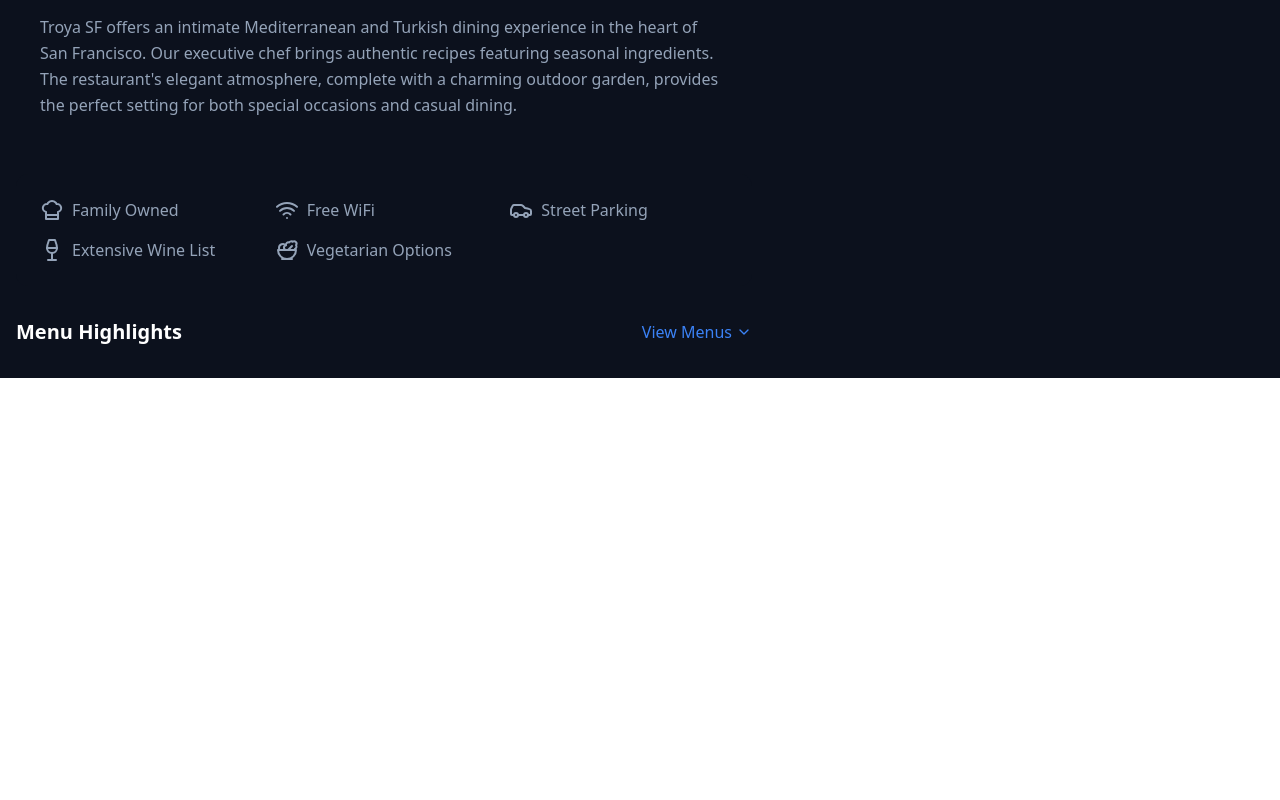
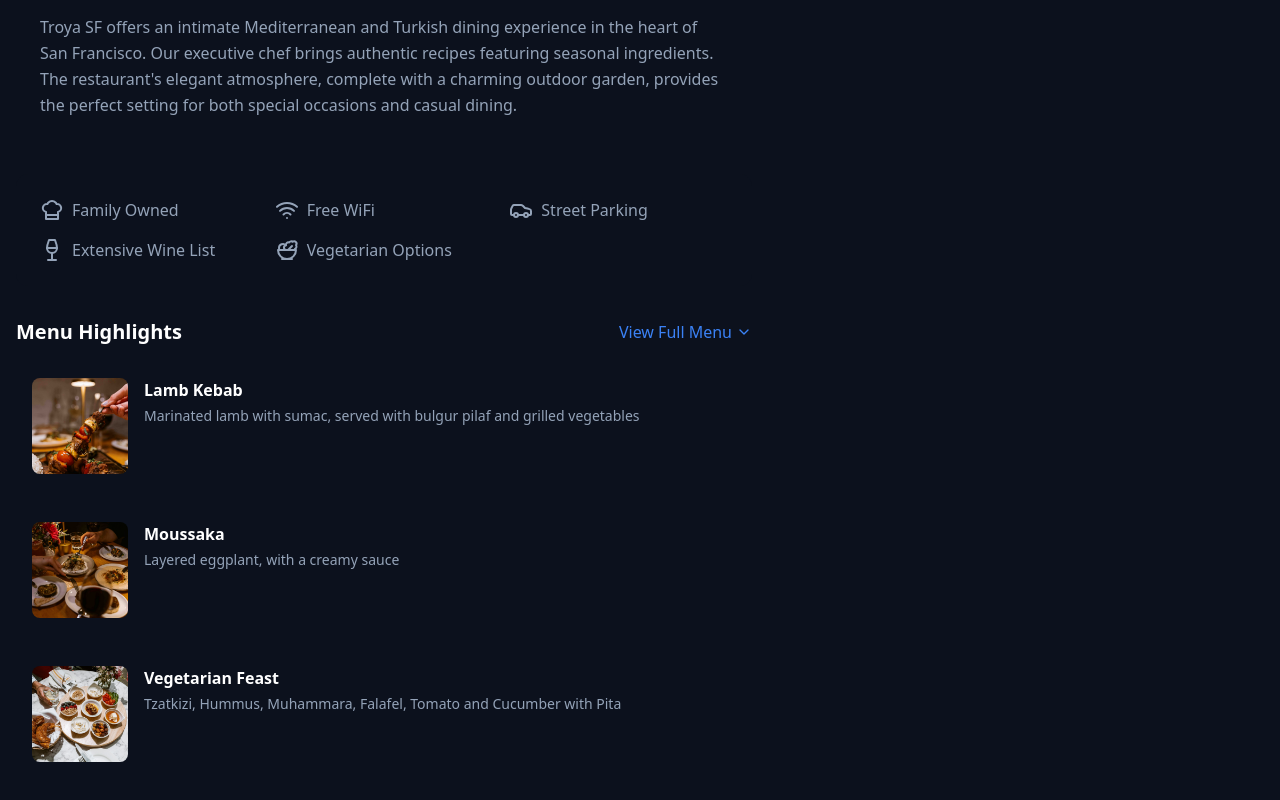
Before and after one commit to troyyasir/troyarp, a React (Vite) app: page / in a window 1280 px wide. Shown: the part 622-1422 px from the top of the page. Before the commit the page ends 1000 px from the top, so only its background shows below. Built offline with nearby package versions, Linux system fonts and the light colour scheme.

Commit message:
Enhanced Menu Dropdown

```diff
--- a/src/App.tsx
+++ b/src/App.tsx
@@ -3,8 +3,8 @@ import { MapPin, Star, Quote, Wine, Utensils, Wifi, Car, ChefHat, Salad, Phone,
 
 function App() {
   const [isReservationExpanded, setIsReservationExpanded] = useState(false);
+  const [isMenuDropdownOpen, setIsMenuDropdownOpen] = useState(false);
   const reservationRef = useRef<HTMLDivElement>(null);
-  const [isMenuDropdownOpen, setIsMenuDropdownOpen] = useState(false);
   const menuDropdownRef = useRef<HTMLDivElement>(null);
 
   useEffect(() => {
@@ -12,16 +12,19 @@ function App() {
       if (reservationRef.current && !reservationRef.current.contains(event.target as Node)) {
         setIsReservationExpanded(false);
       }
+      if (menuDropdownRef.current && !menuDropdownRef.current.contains(event.target as Node)) {
+        setIsMenuDropdownOpen(false);
+      }
     };
 
-    if (isReservationExpanded) {
+    if (isReservationExpanded || isMenuDropdownOpen) {
       document.addEventListener('mousedown', handleClickOutside);
     }
 
     return () => {
       document.removeEventListener('mousedown', handleClickOutside);
     };
-  }, [isReservationExpanded]);
+  }, [isReservationExpanded, isMenuDropdownOpen]);
 
   const menuHighlights = [
     {
@@ -170,7 +173,7 @@ function App() {
                     onClick={() => setIsMenuDropdownOpen(!isMenuDropdownOpen)}
                     className="text-accent hover:text-accent/80 flex items-center gap-1 transition-colors group"
                   >
-                    View Menus
+                    View Full Menu
                     <ChevronDown className={`w-4 transition-transform ${isMenuDropdownOpen ? 'rotate-180' : ''}`} />
                   </button>
 
@@ -180,50 +183,62 @@ function App() {
                         href="https://www.troyasf.com/lunch"
                         target="_blank"
                         rel="noopener noreferrer"
-                        className="block px-4 py-2 text-sm hover:bg-white/10 transition-colors flex items-center justify-between"
+                        className="block px-4 py-2 text-sm hover:bg-white/10 transition-colors"
                       >
                         Lunch Menu
-                        <ArrowUpRight className="w-4 h-4 opacity-75" />
                       </a>
                       <a
                         href="https://www.troyasf.com/menus"
                         target="_blank"
                         rel="noopener noreferrer"
-                        className="block px-4 py-2 text-sm hover:bg-white/10 transition-colors flex items-center justify-between"
+                        className="block px-4 py-2 text-sm hover:bg-white/10 transition-colors"
                       >
                         Dinner Menu
-                        <ArrowUpRight className="w-4 h-4 opacity-75" />
                       </a>
                       <a
                         href="https://www.troyasf.com/menus"
                         target="_blank"
                         rel="noopener noreferrer"
-                        className="block px-4 py-2 text-sm hover:bg-white/10 transition-colors flex items-center justify-between"
+                        className="block px-4 py-2 text-sm hover:bg-white/10 transition-colors"
                       >
                         Brunch Menu
-                        <ArrowUpRight className="w-4 h-4 opacity-75" />
                       </a>
                       <a
                         href="https://www.troyasf.com/menus"
                         target="_blank"
                         rel="noopener noreferrer"
-                        className="block px-4 py-2 text-sm hover:bg-white/10 transition-colors flex items-center justify-between"
+                        className="block px-4 py-2 text-sm hover:bg-white/10 transition-colors"
                       >
                         Dessert Menu
-                        <ArrowUpRight className="w-4 h-4 opacity-75" />
                       </a>
                       <a
                         href="https://www.troyasf.com/wine-list"
                         target="_blank"
                         rel="noopener noreferrer"
-                        className="block px-4 py-2 text-sm hover:bg-white/10 transition-colors flex items-center justify-between"
+                        className="block px-4 py-2 text-sm hover:bg-white/10 transition-colors"
                       >
                         Wine List
-                        <ArrowUpRight className="w-4 h-4 opacity-75" />
                       </a>
                     </div>
                   )}
                 </div>
+              </div>
+              <div className="grid gap-4">
+                {menuHighlights.map((item) => (
+                  <div key={item.id} className="bg-tertiary hover:bg-secondary/80 transition-colors rounded-lg p-4 flex gap-4">
+                    <img
+                      src={item.image}
+                      alt={item.name}
+                      className="w-24 h-24 object-cover rounded-lg"
+                    />
+                    <div className="flex-1">
+                      <div className="flex justify-between items-start">
+                        <h3 className="font-semibold">{item.name}</h3>
+                      </div>
+                      <p className="text-text-secondary text-sm mt-1">{item.description}</p>
+                    </div>
+                  </div>
+                ))}
               </div>
             </div>
           </div>
```
